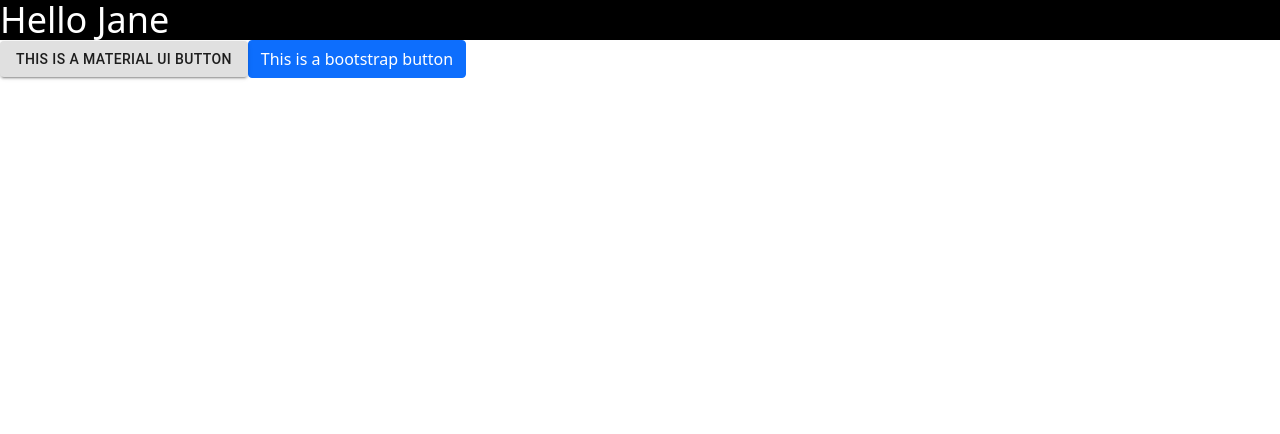
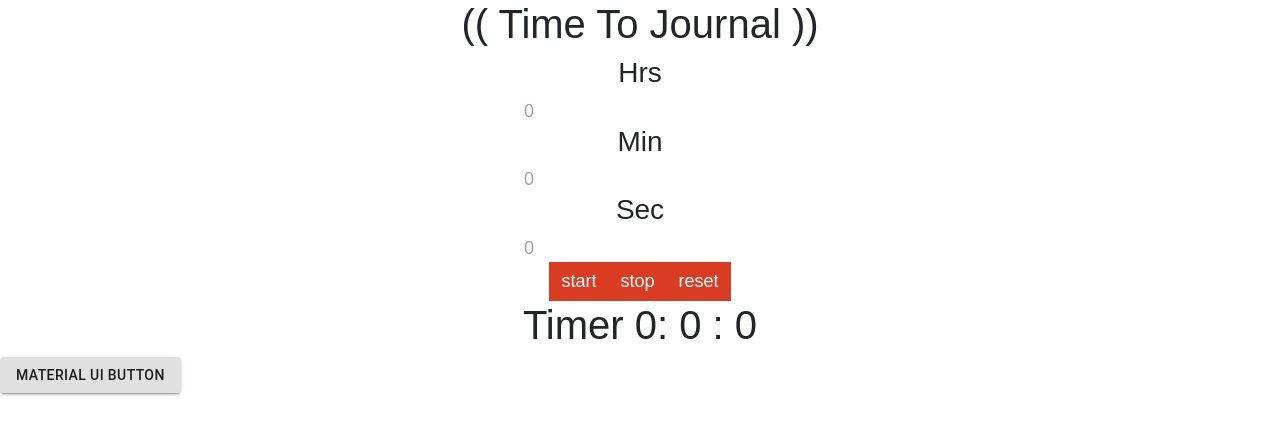
Before and after one commit to markPVale/mvp, a React app: page / in a window 1280 px wide. Shown: the top 434 px of the page. Built offline with nearby package versions, Linux system fonts and the light colour scheme; the HTML template or start-up script is replaced by a standard one.

Commit message:
add working timer

```diff
--- a/src/App.js
+++ b/src/App.js
@@ -1,21 +1,28 @@
 
-import React from "react";
+import React, {useContext} from "react";
 import Button from '@material-ui/core/Button';
+import TimeBox from './newTimer.js';
+import SetTimer from './setTimer.js';
 import 'bootstrap';
 import 'bootstrap/dist/css/bootstrap.min.css';
 
 class App extends React.Component {
+
+
+
+
   render() {
     const { name } = this.props;
+    // const {childs} = this.props.children
+    {console.log('props', this.props)}
+
     return (
       <>
-        <h1 className="text-4xl text-white bg-black">
-          Hello {name}
-        </h1>
-        <Button variant="contained">this is a material UI button</Button>
-        <button type="button" class="btn btn-primary">
+      <TimeBox />
+        <Button variant="contained"> material UI button</Button>
+        {/* <button type="button" className="btn btn-primary">
           This is a bootstrap button
-        </button>
+        </button> */}
       </>
     );
   }
--- /dev/null
+++ b/src/countDownTimer.js
@@ -0,0 +1,147 @@
+import React, {useState, useContext, createRef, useRef, useEffect} from "react";
+// import SetTimer from './setTimer.js'
+import './styles.css'
+
+const CountDownTimer = () => {
+
+  const [time, setTime] = useState({
+    hours: 0,
+    minutes: 0,
+    seconds: 0
+  });
+
+  const [timerOn, setTimerOn] = useState(false);
+
+  const hoursInput = useRef(0);
+  const minutesInput = useRef(0);
+  const secondsInput = useRef(0);
+
+
+  const useInterval = (callback, delay) => {
+    const savedCallback = useRef();
+
+    useEffect(() => {
+      savedCallback.current = callback;
+    }, [callback]);
+
+    useEffect(() => {
+      function tick() {
+        savedCallback.current();
+      }
+      if (delay !== null) {
+        let id = setInterval(tick, delay);
+        return () => clearInterval(id);
+      }
+    }, [delay]);
+  };
+
+
+  // useEffect(() => {
+  //   let interval = null;
+
+  //   if (timerOn) {
+  //     interval = setInterval(() => {
+  //       // setTime((prevTime) => prevTime );
+  //       countDown()
+  //     }, 1000);
+  //   } else if (!timerOn) {
+  //     clearInterval(interval);
+  //   }
+
+  //   return () => clearInterval(interval);
+  // }, [timerOn]);
+
+  console.log('hours: ', hoursInput)
+  console.log('time.hours: ', time.hours)
+  console.log('time.minutes: ', time.minutes)
+  console.log('time.seconds: ', time.seconds)
+
+  const inputHandler = (e) => {
+    setTime({[e.target.name]: e.target.value});
+  }
+
+  const convertToSeconds = ( hours, minutes, seconds) => {
+    return seconds + minutes * 60 + hours * 60 * 60;
+  }
+
+  const startTimer = () => {
+    setTimerOn(true)
+    // let  timer = setInterval(countDown, 1000)
+    console.log('timer Started')
+  }
+
+  const countDown = () => {
+    const  { hours, minutes, seconds } = time;
+    console.log('hoursIn: ', hours)
+    let c_seconds = convertToSeconds(hours, minutes, seconds);
+
+    if(c_seconds) {
+      // seconds change
+      seconds ? setTime({seconds: seconds - 1}) : setTime({seconds: 59});
+
+      // minutes change
+      if(c_seconds % 60 === 0 && minutes) {
+        setTime({minutes: minutes - 1});
+      }
+
+      // when only hours entered
+      if(!minutes && hours) {
+        setTime({minutes: 59});
+      }
+
+      // hours change
+      if(c_seconds % 3600 === 0 && hours) {
+        setTime({hours: hours - 1});
+      }
+
+    } else {
+      clearInterval(setInterval(countDown, 1000));
+    }
+  }
+
+  const stopTimer = () => {
+    setTimerOn(false)
+
+    // clearInterval(setInterval(countDown, 1000));
+  }
+
+  const resetTimer = () => {
+    setTime({
+      hours: 0,
+      minutes: 0,
+      seconds: 0
+    });
+   hoursInput.current.value = 0;
+   minutesInput.current.value = 0;
+   secondsInput.current.value = 0;
+  }
+
+
+    const { hours, minutes, seconds } = time;
+    console.log('hoursBelow: ', hours)
+
+    return (
+      <>
+      <div className="App">
+         <h1 className="title"> (( Time To Journal )) </h1>
+         <div className="inputGroup">
+            <h3>Hrs</h3>
+            <input ref={hoursInput} type="number" placeholder={0}  name="hours"  onChange={inputHandler} />
+            <h3>Min</h3>
+            <input  ref={minutesInput} type="number"  placeholder={0}   name="minutes"  onChange={inputHandler} />
+            <h3>Sec</h3>
+            <input   ref={secondsInput} type="number"  placeholder={0}  name="seconds"  onChange={inputHandler} />
+         </div>
+         <div>
+            <button onClick={startTimer} className="start">start</button>
+            <button onClick={stopTimer}  className="stop">stop</button>
+            <button onClick={resetTimer}  className="reset">reset</button>
+         </div>
+         <h1> Timer {hours}: {minutes} : {seconds} </h1>
+      </div>
+      </>
+    );
+
+}
+
+export default CountDownTimer;
--- /dev/null
+++ b/src/newTimer.js
@@ -0,0 +1,103 @@
+import './styles.css';
+import React, { Component } from 'react';
+
+class TimeBox extends Component {
+  constructor() {
+    super();
+    this.state = {
+      hours: 0,
+      minutes: 0,
+      seconds:0
+    }
+    this.hoursInput = React.createRef();
+    this.minutesInput= React.createRef();
+    this.secondsInput = React.createRef();
+    console.log('this: ', this.secondsInput);
+  }
+
+  inputHandler = (e) => {
+    this.setState({[e.target.name]: e.target.value});
+  }
+
+  convertToSeconds = ( hours, minutes,seconds) => {
+    return seconds + minutes * 60 + hours * 60 * 60;
+  }
+
+  startTimer = () => {
+    this.timer = setInterval(this.countDown, 1000);
+  }
+
+  countDown = () => {
+    console.log('in the countDown')
+    const  { hours, minutes, seconds } = this.state;
+    let c_seconds = this.convertToSeconds(hours, minutes, seconds);
+
+    if(c_seconds) {
+
+      // seconds change
+      seconds ? this.setState({seconds: seconds-1}) : this.setState({seconds: 59});
+
+      // minutes change
+      if(c_seconds % 60 === 0 && minutes) {
+        this.setState({minutes: minutes -1});
+      }
+
+      // when only hours entered
+      if(!minutes && hours) {
+        this.setState({minutes: 59});
+      }
+
+      // hours change
+      if(c_seconds % 3600 === 0 && hours) {
+        this.setState({hours: hours-1});
+      }
+
+    } else {
+      clearInterval(this.timer);
+    }
+  }
+
+
+  stopTimer = () => {
+    clearInterval(this.timer);
+  }
+
+  resetTimer = () => {
+    this.setState({
+      hours: 0,
+      minutes: 0,
+      seconds: 0
+    });
+    this.hoursInput.current.value = 0;
+    this.minutesInput.current.value = 0;
+    this.secondsInput.current.value = 0;
+  }
+
+
+  render() {
+    const { hours, minutes, seconds } = this.state;
+    console.log(this.state);
+    return (
+      <div className="App">
+         <h1 className="title"> (( Time To Journal )) </h1>
+         <div className="inputGroup">
+            <h3>Hrs</h3>
+            <input ref={this.hoursInput} type="number" placeholder={0}  name="hours"  onChange={this.inputHandler} />
+            <h3>Min</h3>
+            <input  ref={this.minutesInput} type="number"  placeholder={0}   name="minutes"  onChange={this.inputHandler} />
+            <h3>Sec</h3>
+            <input   ref={this.secondsInput} type="number"  placeholder={0}  name="seconds"  onChange={this.inputHandler} />
+         </div>
+         <div>
+            <button onClick={this.startTimer} className="start">start</button>
+            <button onClick={this.stopTimer}  className="stop">stop</button>
+            <button onClick={this.resetTimer}  className="reset">reset</button>
+         </div>
+         <h1> Timer {hours}: {minutes} : {seconds} </h1>
+      </div>
+
+    );
+  }
+}
+
+export default TimeBox;
--- /dev/null
+++ b/src/setTimer.js
@@ -0,0 +1,56 @@
+import React, {useState, useContext, useEffect} from 'react';
+
+const SetTimer = ({value, handleTime}) => {
+  // const [time, setTime] = useState(0);
+  // console.log('SetTimerprops', props)
+  // const timeContext = React.createContext(time)
+  // console.log('timeContext', timeContext)
+
+  console.log('value', value.second, value.minute, value.hour)
+  console.log('valueType', typeof value.second, typeof value.minute, typeof value.hour)
+
+  // const handleChange = (e) => {
+  //   // setTime(e.target.value);
+  //   e.preventDefault()
+  // }
+
+  return (
+    <>
+      <form>
+        <label>
+          hour:
+          <input
+            value={value.hour || 0}
+            type='number'
+            name='hour'
+            onChange={handleTime}
+          >
+          </input>
+        </label>
+        <label>
+          minutes:
+          <input
+            value={value.minute || 0}
+            type='number'
+            name='minute'
+            onChange={handleTime}
+          >
+          </input>
+        </label>
+        <label>
+          seconds:
+          <input
+            value={value.second || 0}
+            type='number'
+            name='second'
+            onChange={handleTime}
+          >
+          </input>
+        </label>
+      </form>
+  </>
+  )
+}
+
+
+export default SetTimer;
--- a/src/styles.css
+++ b/src/styles.css
@@ -3,3 +3,44 @@
 @tailwind components;
 
 @tailwind utilities;
+
+.App {
+  font-family: sans-serif;
+  text-align: center;
+  font-size: 18px;
+}
+
+.Timers {
+  width: 180px;
+  margin: 0 auto;
+  text-align: center;
+}
+
+#display {
+  margin-bottom: 20px;
+}
+#display span {
+  font-size: 36px;
+}
+#buttons button:nth-child(2) {
+  margin-left: 8px;
+}
+
+button {
+  font-size: 16px;
+  background-color: rgb(217, 60, 35);
+  color: #fff;
+  border-radius: 8px;
+  border: none;
+  padding: 6px 12px;
+  cursor: pointer;
+}
+button:hover {
+  background-color: rgb(173, 47, 28);
+}
+button:active {
+  background-color: rgb(130, 35, 21);
+}
+button:focus {
+  outline: 0;
+}
--- /dev/null
+++ b/src/timer.js
@@ -0,0 +1,28 @@
+import React from 'react'
+import { CountdownCircleTimer } from 'react-countdown-circle-timer'
+
+// const Children = ({ remainingTime }) => {
+//   const hours = Math.floor(remainingTime / 3600)
+//   const minutes = Math.floor((remainingTime % 3600) / 60)
+//   const seconds = remainingTime % 60
+
+//   return `${hours}:${minutes}:${seconds}`
+// }
+
+
+const Timer = () => (
+  <CountdownCircleTimer
+    // isPlaying={true}
+    duration={10}
+    colors={[
+      ['#004777', 0.33],
+      ['#F7B801', 0.33],
+      ['#A30000', 0.33],
+    ]}
+  >
+    <Children />
+    {/* {({ remainingTime }) => remainingTime} */}
+  </CountdownCircleTimer>
+)
+
+export default Timer;
```
